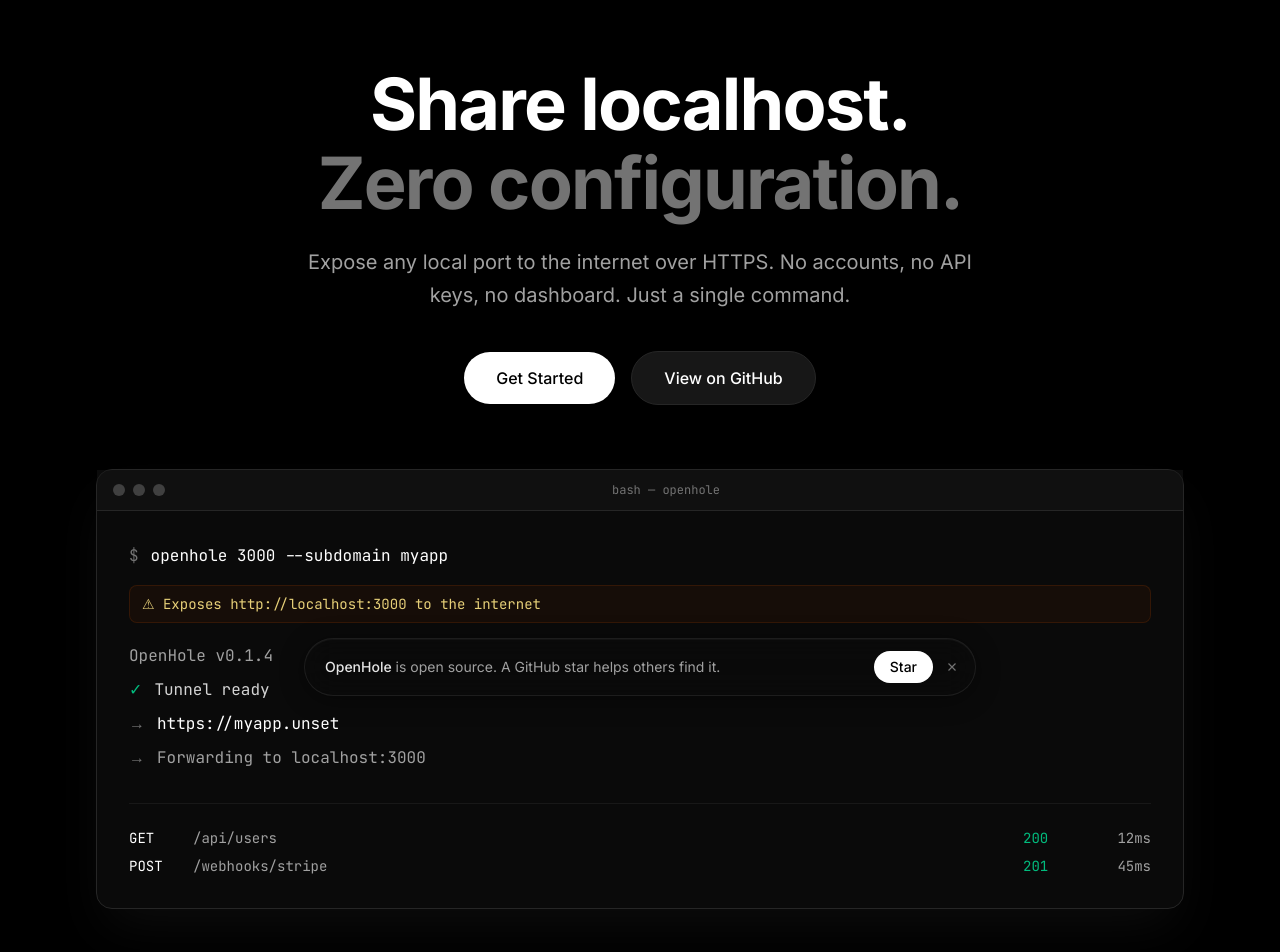
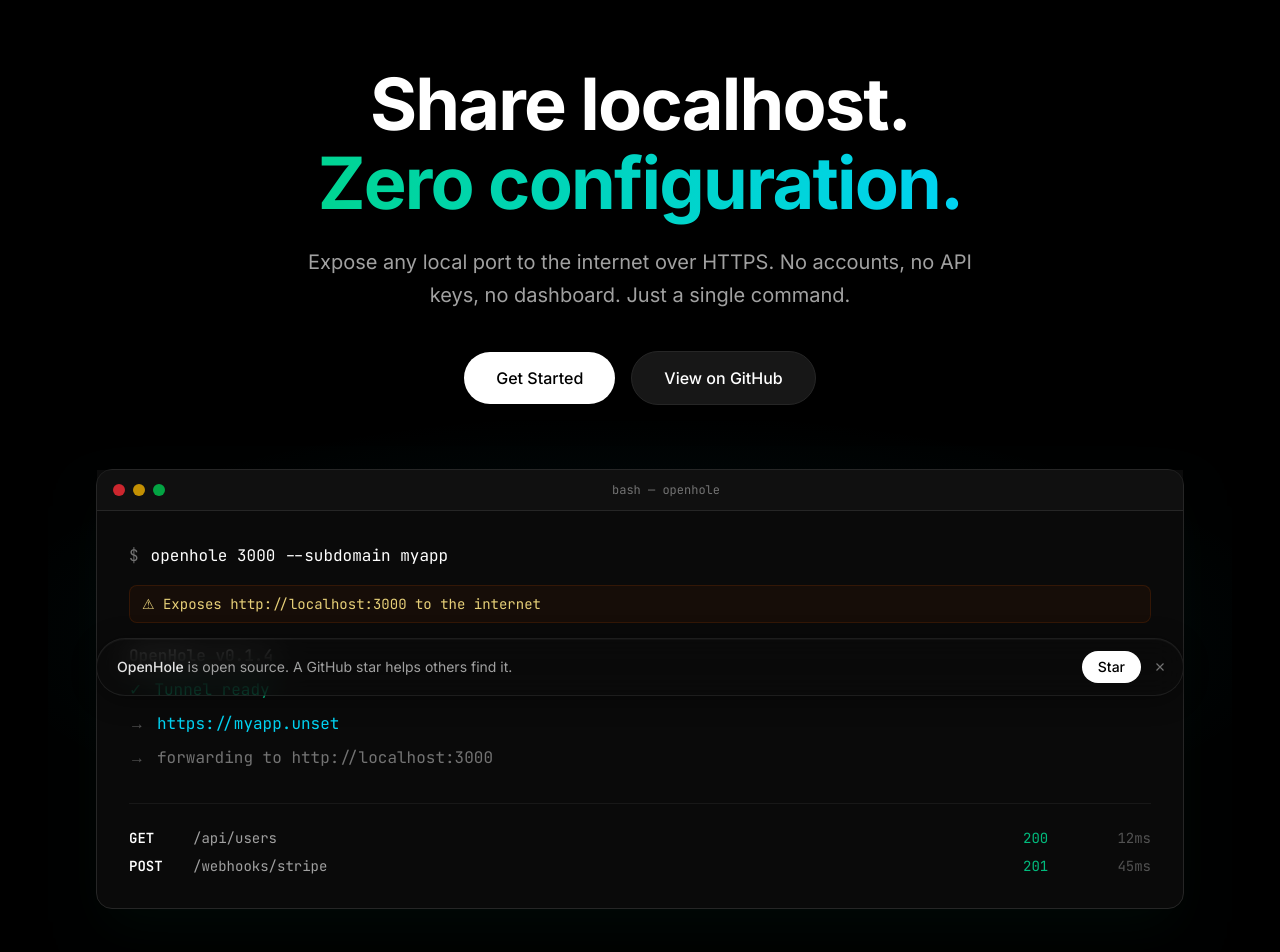
Before and after one commit to bablilayoub/openhole, a Next.js app in the folder website/: page / in a window 1280 px wide. Shown: the part 80-1032 px from the top of the page. Built offline with nearby package versions, Linux system fonts and the light colour scheme; no server answers.

Commit message:
Polish landing page design to match CLI output and improve hierarchy.
Add hero glow and gradient headline, terminal traffic lights and CLI colors, feature badges with hover lift, install step cards, and aligned star modal.

Co-authored-by: Cursor <cursoragent@cursor.com>

```diff
--- a/website/app/globals.css
+++ b/website/app/globals.css
@@ -40,4 +40,17 @@
   .code-block {
     @apply flex items-center gap-3 rounded-2xl border border-neutral-800 bg-neutral-900/40 px-4 py-3.5;
   }
+
+  .hero-glow {
+    background: radial-gradient(
+      ellipse 80% 60% at 50% 40%,
+      rgba(16, 185, 129, 0.08) 0%,
+      rgba(6, 182, 212, 0.04) 35%,
+      transparent 70%
+    );
+  }
+
+  .text-gradient-accent {
+    @apply bg-linear-to-r from-emerald-400 to-cyan-400 bg-clip-text text-transparent;
+  }
 }
--- a/website/components/Features.tsx
+++ b/website/components/Features.tsx
@@ -10,26 +10,32 @@ gsap.registerPlugin(useGSAP, ScrollTrigger);
 
 const features = [
   {
+    badge: "FREE",
     title: "No accounts required",
     description: "We don't want your email. Download the binary and start tunneling immediately. No signup flow, no API keys.",
   },
   {
+    badge: "TLS",
     title: "HTTPS by default",
     description: "Every tunnel gets a secure, trusted TLS certificate automatically via Caddy and Cloudflare DNS-01.",
   },
   {
+    badge: "URL",
     title: "Custom subdomains",
     description: "Pass --subdomain for a stable URL. A reclaim token keeps the name across reconnects, even from a new network.",
   },
   {
+    badge: "LOG",
     title: "Live request logging",
     description: "See exactly what's hitting your local server. Method, path, status code, and latency printed right in your terminal.",
   },
   {
+    badge: "GO",
     title: "Single Go binary",
     description: "Written in Go for blazing fast startup times and minimal memory footprint. No runtime dependencies.",
   },
   {
+    badge: "OSS",
     title: "100% Self-hostable",
     description: "The entire stack is open source. Deploy your own edge server with our provided Docker Compose setup.",
   },
@@ -73,8 +79,11 @@ export function Features() {
           {features.map((feature) => (
             <div
               key={feature.title}
-              className="feature-card card-base p-6 transition-colors hover:border-neutral-700 sm:p-8"
+              className="feature-card card-base p-6 transition-all duration-300 hover:-translate-y-0.5 hover:border-neutral-700 hover:shadow-lg hover:shadow-black/30 sm:p-8"
             >
+              <span className="mb-4 inline-block rounded-md border border-neutral-800 bg-neutral-900 px-2 py-0.5 font-mono text-[10px] tracking-wider text-emerald-500/90">
+                {feature.badge}
+              </span>
               <h3 className="mb-3 text-lg font-semibold text-white">{feature.title}</h3>
               <p className="text-sm leading-relaxed text-neutral-400 sm:text-base">
                 {feature.description}
--- a/website/components/Hero.tsx
+++ b/website/components/Hero.tsx
@@ -34,7 +34,7 @@ export function Hero() {
         <div className="mx-auto mb-16 max-w-3xl text-center">
           <h1 className="hero-text mb-6 text-5xl font-bold leading-[1.1] tracking-tight text-white sm:text-7xl">
             Share localhost. <br className="hidden sm:block" />
-            <span className="text-neutral-500">Zero configuration.</span>
+            <span className="text-gradient-accent">Zero configuration.</span>
           </h1>
           <p className="hero-text mx-auto mb-10 max-w-2xl text-lg leading-relaxed text-neutral-400 sm:text-xl">
             Expose any local port to the internet over HTTPS. No accounts, no API keys, no dashboard. Just a single command.
@@ -57,18 +57,20 @@ export function Hero() {
           </div>
         </div>
 
-        <div className="hero-terminal w-full card-base shadow-2xl shadow-white/5">
+        <div className="relative">
+          <div className="hero-glow pointer-events-none absolute -inset-8 -z-10 sm:-inset-12" aria-hidden />
+          <div className="hero-terminal w-full card-base shadow-2xl shadow-emerald-500/5">
             <div className="flex items-center border-b border-neutral-800 bg-neutral-900/50 px-4 py-3">
               <div className="flex gap-2">
-              <div className="h-3 w-3 rounded-full bg-neutral-700" />
-              <div className="h-3 w-3 rounded-full bg-neutral-700" />
-              <div className="h-3 w-3 rounded-full bg-neutral-700" />
+                <div className="h-3 w-3 rounded-full bg-red-500/80" />
+                <div className="h-3 w-3 rounded-full bg-yellow-500/80" />
+                <div className="h-3 w-3 rounded-full bg-green-500/80" />
               </div>
               <div className="mx-auto font-mono text-xs text-neutral-500">bash — openhole</div>
             </div>
 
-          <div className="p-6 font-mono text-sm leading-relaxed sm:p-8 sm:text-base">
-            <div className="flex gap-3">
+            <div className="overflow-x-auto p-6 font-mono text-sm leading-relaxed sm:p-8 sm:text-base">
+              <div className="flex min-w-max gap-3">
                 <span className="text-neutral-500">$</span>
                 <span className="text-white">openhole 3000 --subdomain myapp</span>
               </div>
@@ -77,34 +79,35 @@ export function Hero() {
                 ⚠ Exposes http://localhost:3000 to the internet
               </div>
 
-            <div className="mt-5 space-y-2 text-neutral-400">
-              <div>OpenHole v{cliVersion}</div>
+              <div className="mt-5 space-y-2">
+                <div className="font-semibold text-white">OpenHole v{cliVersion}</div>
                 <div className="flex gap-3">
                   <span className="text-emerald-500">✓</span>
-                <span className="text-neutral-300">Tunnel ready</span>
+                  <span className="text-emerald-400">Tunnel ready</span>
                 </div>
                 <div className="flex gap-3">
-                <span className="text-neutral-500">→</span>
-                <span className="text-white">https://myapp.{domain}</span>
+                  <span className="text-neutral-600">→</span>
+                  <span className="text-cyan-400">https://myapp.{domain}</span>
                 </div>
                 <div className="flex gap-3">
-                <span className="text-neutral-500">→</span>
-                <span className="text-neutral-400">Forwarding to localhost:3000</span>
+                  <span className="text-neutral-600">→</span>
+                  <span className="text-neutral-500">forwarding to http://localhost:3000</span>
                 </div>
               </div>
 
               <div className="mt-8 space-y-2 border-t border-neutral-800/50 pt-6 text-xs sm:text-sm">
-              <div className="grid grid-cols-[3rem_1fr_3rem_4rem] gap-4 text-neutral-400">
-                <span className="text-white">GET</span>
+                <div className="grid min-w-max grid-cols-[3rem_1fr_3rem_4rem] gap-4 text-neutral-400">
+                  <span className="font-semibold text-white">GET</span>
                   <span>/api/users</span>
                   <span className="text-emerald-500">200</span>
-                <span className="text-right">12ms</span>
+                  <span className="text-right text-neutral-600">12ms</span>
                 </div>
-              <div className="grid grid-cols-[3rem_1fr_3rem_4rem] gap-4 text-neutral-400">
-                <span className="text-white">POST</span>
+                <div className="grid min-w-max grid-cols-[3rem_1fr_3rem_4rem] gap-4 text-neutral-400">
+                  <span className="font-semibold text-white">POST</span>
                   <span>/webhooks/stripe</span>
                   <span className="text-emerald-500">201</span>
-                <span className="text-right">45ms</span>
+                  <span className="text-right text-neutral-600">45ms</span>
+                </div>
               </div>
             </div>
           </div>
--- a/website/components/Install.tsx
+++ b/website/components/Install.tsx
@@ -132,8 +132,10 @@ function StepCard({
   onCopy: (text: string, id: string) => void;
 }) {
   return (
-    <div className="step-card flex h-full flex-col">
-      <span className="mb-3 block font-mono text-sm text-neutral-500">{num}</span>
+    <div className="step-card card-base flex h-full flex-col p-6 sm:p-8">
+      <span className="mb-4 inline-flex w-fit items-center rounded-full border border-neutral-800 bg-neutral-900 px-2.5 py-0.5 font-mono text-xs text-emerald-500/90">
+        {num}
+      </span>
       <h3 className="mb-2 text-lg font-semibold text-white">{title}</h3>
       <p className="mb-6 flex-1 text-sm leading-relaxed text-neutral-400 sm:text-base">{desc}</p>
       <StepCode cmd={cmd} id={num} copied={copied} onCopy={onCopy} />
@@ -201,6 +203,9 @@ export function Install() {
           </div>
 
           <div className="space-y-8 border-t border-neutral-800 pt-8">
+            <p className="font-mono text-[11px] uppercase tracking-[0.2em] text-neutral-600">
+              Maintenance
+            </p>
             <div className="grid gap-8 sm:grid-cols-2">
               {maintenanceSteps.map((step) => (
                 <StepCard
--- a/website/components/Nav.tsx
+++ b/website/components/Nav.tsx
@@ -26,7 +26,7 @@ export function Nav() {
         <nav className="flex items-center gap-1 sm:gap-2">
           <a
             href="#features"
-            className="hidden rounded-full px-3 py-1.5 text-sm font-medium text-neutral-400 transition-colors hover:bg-white/5 hover:text-white sm:inline-block"
+            className="rounded-full px-3 py-1.5 text-sm font-medium text-neutral-400 transition-colors hover:bg-white/5 hover:text-white"
           >
             Features
           </a>
--- a/website/components/StarModal.tsx
+++ b/website/components/StarModal.tsx
@@ -65,13 +65,14 @@ export function StarModal() {
   if (!open) return null;
 
   return (
-    <div className="pointer-events-none fixed inset-x-0 bottom-0 z-50 flex justify-center px-4 pb-4 sm:px-6 sm:pb-6">
-      <div
-        ref={bar}
-        role="dialog"
-        aria-labelledby="star-prompt-title"
-        className="pointer-events-auto floating-nav flex w-full max-w-2xl items-center gap-3 rounded-full py-2.5 pl-4 pr-2 sm:gap-4 sm:py-3 sm:pl-5"
-      >
+    <div className="pointer-events-none fixed inset-x-0 bottom-0 z-50 pb-4 sm:pb-6">
+      <div className="page-container">
+        <div
+          ref={bar}
+          role="dialog"
+          aria-labelledby="star-prompt-title"
+          className="pointer-events-auto floating-nav flex w-full items-center gap-3 rounded-full py-2.5 pl-4 pr-2 sm:gap-4 sm:py-3 sm:pl-5"
+        >
         <p
           id="star-prompt-title"
           className="min-w-0 flex-1 text-xs leading-snug text-neutral-400 sm:text-sm"
@@ -104,6 +105,7 @@ export function StarModal() {
             </svg>
           </button>
         </div>
+        </div>
       </div>
     </div>
   );
```
Lines whose indentation alone changed are shown as unchanged.
